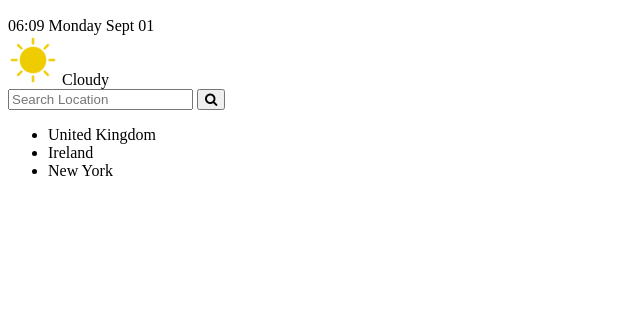
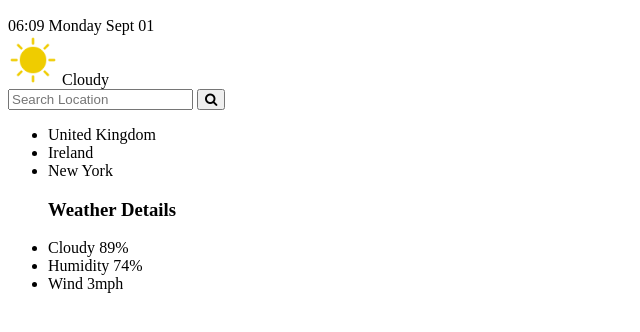
Before and after one commit to mr-aust1n/milestone-project-two, a website: page index.html in a window 1280 px wide. Shown: the part 136-468 px from the top of the page, without its empty margins (0-640 px from the left). Drawn offline with Linux system fonts and the light colour scheme.

Commit message:
HTML Completed - No Css

```diff
--- a/index.html
+++ b/index.html
@@ -41,7 +41,25 @@
         <li class="city">New York</li>
     </ul>
 
-    <ul class="details"></ul>
+    <ul class="details">
+        <h3 class="weather-details">Weather Details</h3>
+        <li>
+            <span>Cloudy</span>
+            <span class="cloud">89%</span>
+        </li>
+        <li>
+            <span>Humidity</span>
+            <span class="humidity">74%</span>
+        </li>
+        <li>
+            <span>Wind</span>
+            <span class="wind">3mph</span>
+        </li>
+
+
+
+
+    </ul>
 
 </body>
 
```
